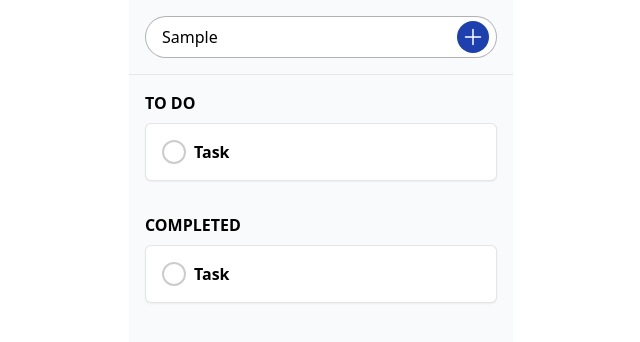
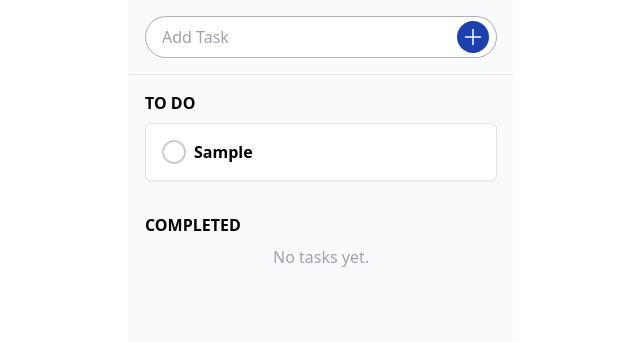
Before and after one commit to dev-mabdulrehman/todo-list, a React (Create React App) app: page / in a window 1280 px wide. Both pictures are taken after typing "Sample" into the empty fields and a click on the button 792 px from the left and 37 px from the top of the page. Shown: the top 342 px of the page, without its empty margins (319-959 px from the left). Built offline with nearby package versions, Linux system fonts and the light colour scheme.

Commit message:
Add Task functionality handled

```diff
--- a/src/App.tsx
+++ b/src/App.tsx
@@ -1,14 +1,41 @@
+import { ChangeEvent, useState } from "react";
 import AddTaskForm from "./components/AddTaskForm";
 import CompletedTasks from "./components/CompletedTasks";
 import TodoTasks from "./components/TodoTasks";
 
+export type Task = {
+  task: string,
+  id: number,
+  isCompleted: boolean,
+}
+
 function App() {
+  const [taskList, setTaskList] = useState<Task[]>([]);
+
+  const onTaskAdded = (task: Task) => {
+    setTaskList((prevState) => ([...prevState, task]))
+  }
+
+  const handleTaskStatusChange = (e: ChangeEvent<HTMLInputElement>) => {
+    const id = (e.target.getAttribute("data-id") as unknown as number);
+    setTaskList(prevState => {
+      const taskIdx = prevState.findIndex(ps => ps.id == id);
+      if (taskIdx !== -1) {
+        console.log(taskIdx)
+        console.log(prevState[taskIdx].isCompleted)
+        prevState[taskIdx].isCompleted = !prevState[taskIdx].isCompleted;
+      }
+      console.log(taskList)
+      return [...prevState];
+    })
+  }
+
   return (
     <div className="w-full max-w-96 bg-slate-50 h-screen mx-auto">
-      <AddTaskForm />
+      <AddTaskForm onTaskAdded={onTaskAdded} />
       <hr />
-      <TodoTasks />
-      <CompletedTasks />
+      <TodoTasks handleCheckChange={handleTaskStatusChange} taskList={taskList.filter(task => !task.isCompleted)} />
+      <CompletedTasks handleCheckChange={handleTaskStatusChange} taskList={taskList.filter(task => task.isCompleted)} />
     </div>
   );
 }
--- a/src/components/AddTaskForm.tsx
+++ b/src/components/AddTaskForm.tsx
@@ -1,10 +1,23 @@
 import { ChangeEvent, FormEvent, useState } from "react";
+import { Task } from "../App";
 
-const AddTaskForm = () => {
+type Props = {
+    onTaskAdded: (task: Task) => void
+}
+
+const AddTaskForm = ({ onTaskAdded }: Props) => {
     const [task, setTask] = useState<string>("");
 
     const handleSubmit = (e: FormEvent) => {
         e.preventDefault();
+        if (task != "") {
+            onTaskAdded({
+                task,
+                isCompleted: false,
+                id: Math.floor(Math.random() * 10000000) + 1
+            });
+            setTask("");
+        }
     }
 
     const handleInputChange = (setter: React.Dispatch<React.SetStateAction<string>>) => (e: ChangeEvent<HTMLInputElement>) => {
@@ -13,7 +26,7 @@ const AddTaskForm = () => {
 
     return (
         <form className='p-4 relative' onSubmit={handleSubmit}>
-            <input onChange={handleInputChange(setTask)} value={task} type="text" placeholder='Add Task' className='w-full border outline-none active:border-black/80  focus:border-black/80 border-black/30 rounded-3xl py-2 px-4' />
+            <input onChange={handleInputChange(setTask)} value={task} type="text" placeholder='Add Task' className='w-full border outline-none active:border-black/80 focus:border-black/80 border-black/30 rounded-3xl py-2 px-4 pr-12' />
             <button type="submit" className='absolute flex items-center justify-center w-8 h-8 rounded-full bg-blue-800 text-white hover:bg-blue-900 top-1/2 right-6 -translate-y-1/2'>
                 <svg xmlns="http://www.w3.org/2000/svg" fill="none" viewBox="0 0 24 24" strokeWidth="1.5" stroke="currentColor" className="size-6">
                     <path strokeLinecap="round" strokeLinejoin="round" d="M12 4.5v15m7.5-7.5h-15" />
--- a/src/components/CompletedTasks.tsx
+++ b/src/components/CompletedTasks.tsx
@@ -1,13 +1,25 @@
-import React from 'react'
+import React, { ChangeEvent } from 'react'
 import TaskCard from './TaskCard'
+import { Task } from '../App'
 
-const CompletedTasks = () => {
+type Props = {
+    taskList: Task[],
+    handleCheckChange: (e: ChangeEvent<HTMLInputElement>) => void
+}
+
+const CompletedTasks = ({ taskList, handleCheckChange }: Props) => {
     return (
         <div className='p-4'>
             <h2 className='text-md uppercase font-bold mb-2'>
                 Completed
             </h2>
-            <TaskCard />
+            {taskList.length === 0 ? <h5 className='text-center text-gray-400 font-medium'> No tasks yet.</h5> :
+                <section className='flex flex-col gap-2'>
+                    {taskList.map((task) => (
+                        <TaskCard handleCheckChange={handleCheckChange} task={task} key={task.id} />
+                    ))}
+                </section>
+            }
         </div>
     )
 }
--- a/src/components/CustomCheckButton.tsx
+++ b/src/components/CustomCheckButton.tsx
@@ -1,7 +1,12 @@
-import React, { useState } from 'react'
+import React, { ChangeEvent, useState } from 'react'
 
-const CustomCheckButton = () => {
-    const [isChecked, setChecked] = useState(false);
+type Props = {
+    id: number,
+    isChecked: boolean,
+    handleCheckChange: (e: ChangeEvent<HTMLInputElement>) => void
+}
+
+const CustomCheckButton = ({ id, isChecked, handleCheckChange }: Props) => {
     return (
         <label role='checkbox' className={`w-6 h-6 cursor-pointer rounded-full flex items-center justify-center border-2 border-black/20 ${isChecked ? 'bg-green-200' : ''}`}>
             {isChecked &&
@@ -9,7 +14,7 @@ const CustomCheckButton = () => {
                     <path strokeLinecap="round" strokeLinejoin="round" d="m4.5 12.75 6 6 9-13.5" />
                 </svg>
             }
-            <input type="checkbox" onChange={() => setChecked(prevState => !prevState)} className='hidden' />
+            <input type="checkbox" data-id={id} onChange={handleCheckChange} className='hidden' />
         </label>
     )
 }
--- a/src/components/TaskCard.tsx
+++ b/src/components/TaskCard.tsx
@@ -1,11 +1,17 @@
-import React from 'react'
+import React, { ChangeEvent } from 'react'
 import CustomCheckButton from './CustomCheckButton'
+import { Task } from '../App'
 
-const TaskCard = () => {
+type Props = {
+    task: Task,
+    handleCheckChange: (e: ChangeEvent<HTMLInputElement>) => void
+}
+
+const TaskCard = ({ task, handleCheckChange }: Props) => {
     return (
         <section className='flex items-center gap-2 bg-white p-4 rounded-md shadow-sm border border-black/10'>
-            <CustomCheckButton />
-            <h5 className='font-semibold'>Task</h5>
+            <CustomCheckButton id={task.id} isChecked={task.isCompleted} handleCheckChange={handleCheckChange} />
+            <h5 className='font-semibold'>{task.task}</h5>
         </section>
     )
 }
--- a/src/components/TodoTasks.tsx
+++ b/src/components/TodoTasks.tsx
@@ -1,13 +1,25 @@
-import React from 'react'
+import { ChangeEvent } from 'react'
+import { Task } from '../App'
 import TaskCard from './TaskCard'
 
-const TodoTasks = () => {
+type Props = {
+    taskList: Task[],
+    handleCheckChange: (e: ChangeEvent<HTMLInputElement>) => void
+}
+
+const TodoTasks = ({ taskList, handleCheckChange }: Props) => {
     return (
         <div className='p-4'>
             <h2 className='text-md uppercase font-bold mb-2'>
                 To do
             </h2>
-            <TaskCard />
+            {taskList.length === 0 ? <h5 className='text-center text-gray-400 font-medium'> No tasks yet.</h5> :
+                <section className='flex flex-col gap-2'>
+                    {taskList.map((task) => (
+                        <TaskCard handleCheckChange={handleCheckChange} task={task} key={task.id} />
+                    ))}
+                </section>
+            }
         </div>
     )
 }
--- a/src/index.tsx
+++ b/src/index.tsx
@@ -8,7 +8,5 @@ const root = ReactDOM.createRoot(
   document.getElementById('root') as HTMLElement
 );
 root.render(
-  <React.StrictMode>
-    <App />
-  </React.StrictMode>
+  <App />
 );
```
